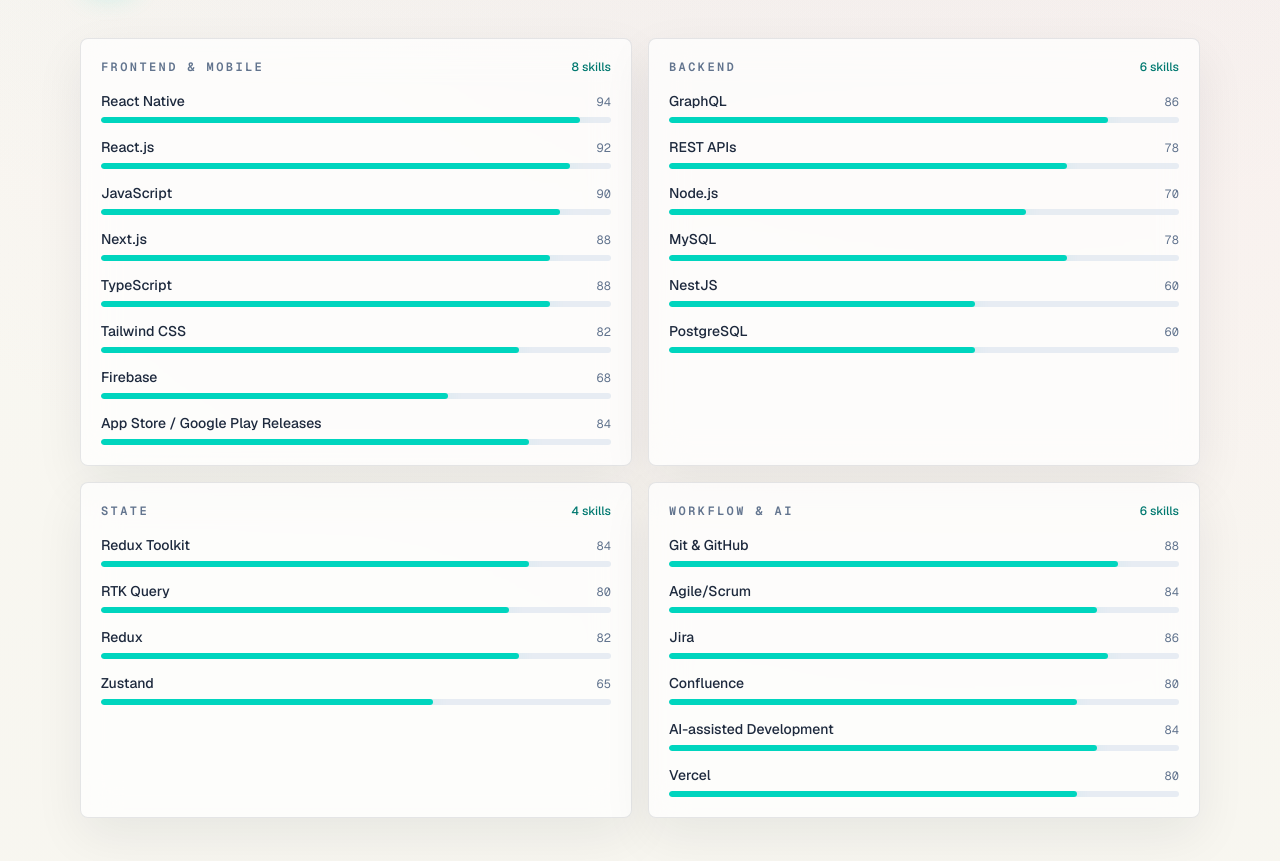
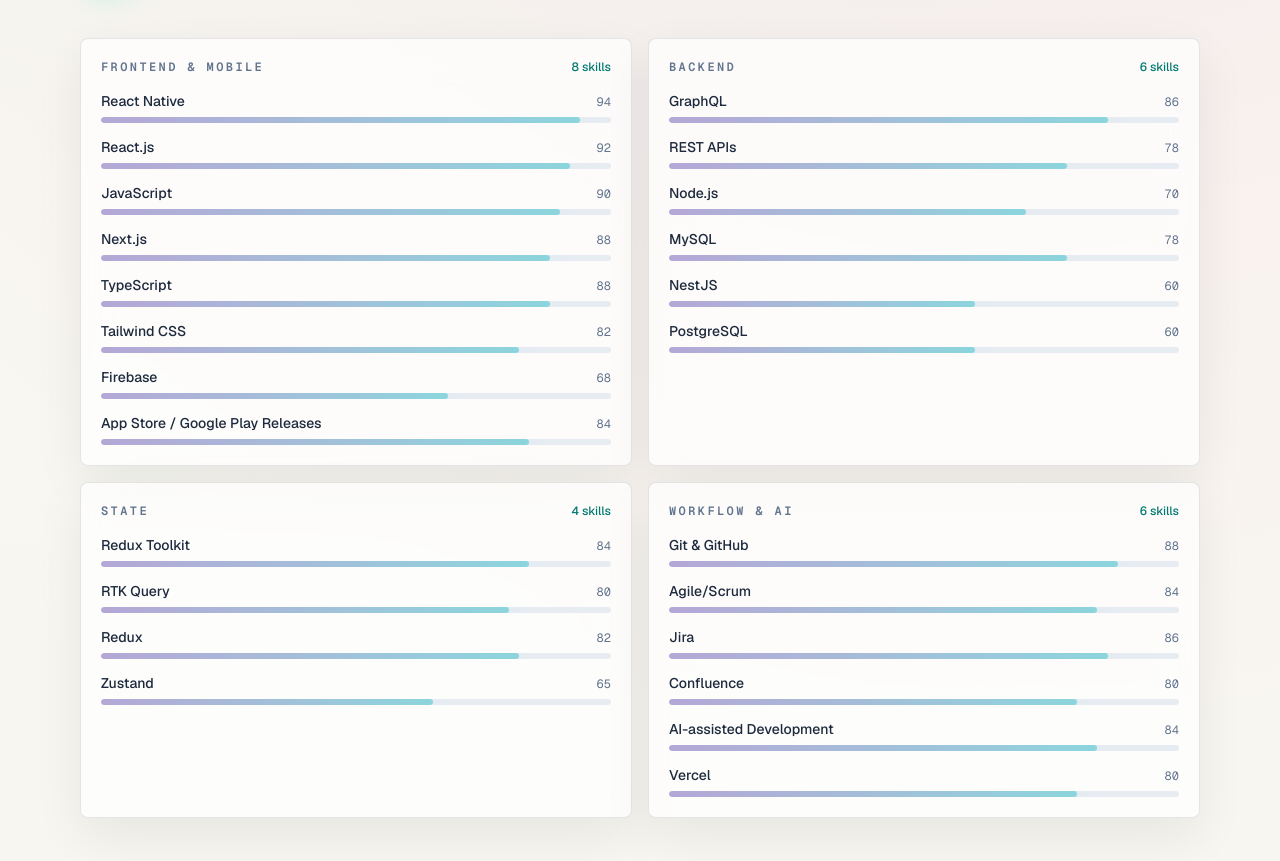
Before and after one commit to SwarnaliRoy94/swarnali-roy-portfolio, a Next.js app: page / in a window 1280 px wide. Shown: the part 1971-2832 px from the top of the page. Built offline with nearby package versions, Linux system fonts and the light colour scheme.

Commit message:
Update skill progress bar gradient

```diff
--- a/src/components/portfolio-page.tsx
+++ b/src/components/portfolio-page.tsx
@@ -382,7 +382,7 @@
                         role="progressbar"
                       >
                         <motion.div
-                          className="h-full rounded-full bg-teal-400 shadow-[0_0_18px_rgba(45,226,197,0.24)]"
+                          className="h-full rounded-full bg-linear-to-r from-[#B4A7D6] to-[#8BD5DD] shadow-[0_0_18px_rgba(139,213,221,0.24)]"
                           initial={{ width: 0 }}
                           transition={{
                             delay:
```
